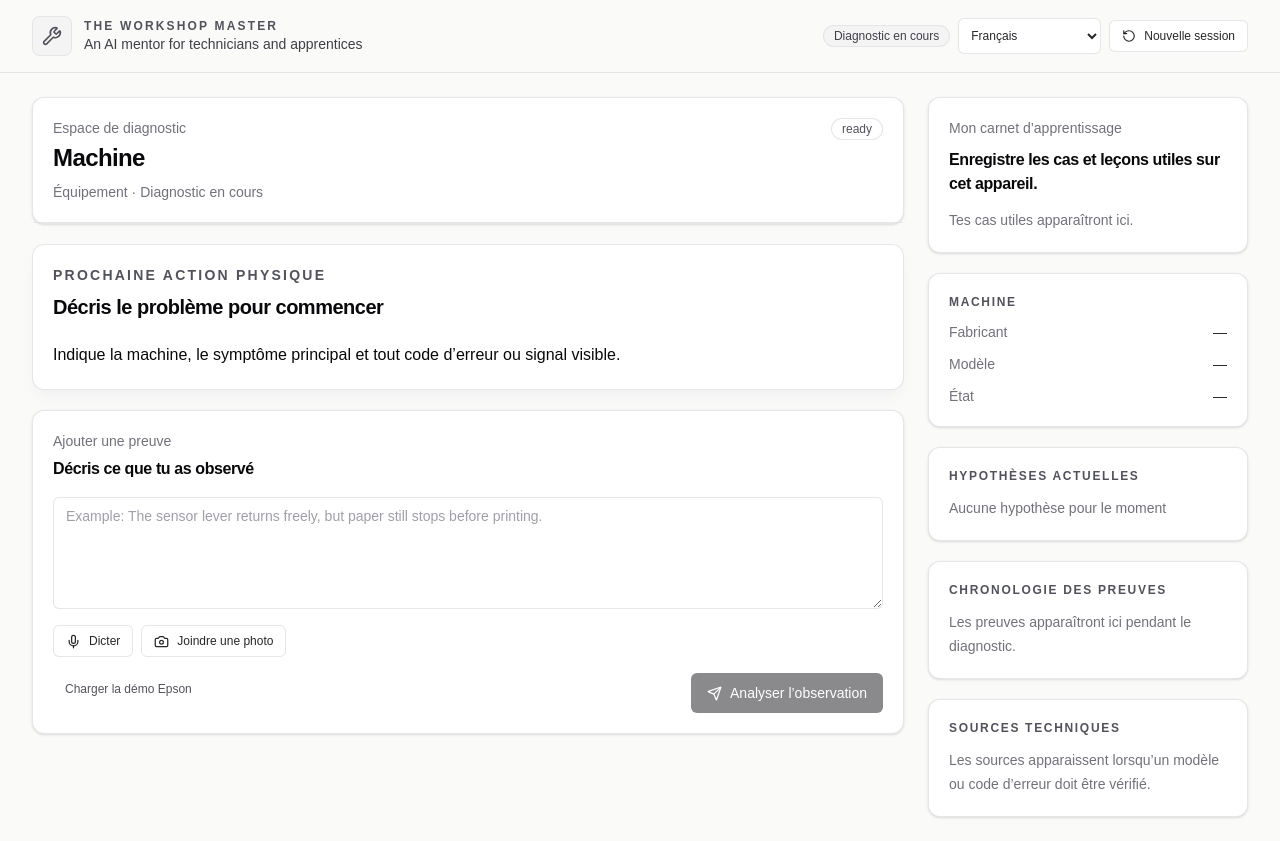
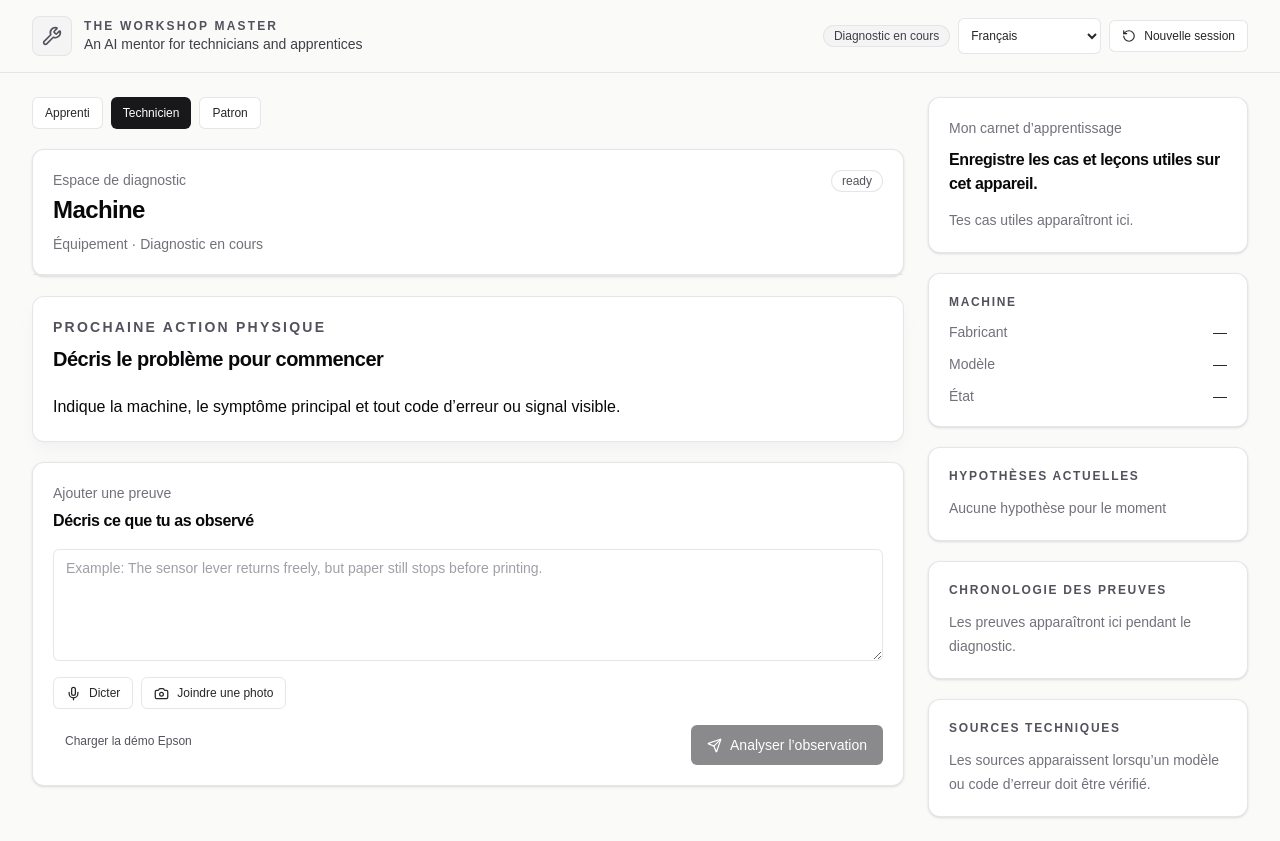
Before and after one commit to tijjanismk/workshop-master, a Next.js app: page / in a window 1280 px wide. Built offline with nearby package versions, Linux system fonts and the light colour scheme.

Commit message:
Adapt diagnostic guidance to user roles

```diff
--- a/src/app/api/diagnostics/route.ts
+++ b/src/app/api/diagnostics/route.ts
@@ -57,6 +57,7 @@ const requestSchema = z.object({
   sessionId: z.string().uuid().optional(),
   message: z.string().trim().min(1).max(2_000),
   language: z.enum(["en", "fr", "bm", "zh"]).default("en"),
+  role: z.enum(["apprentice", "technician", "owner"]).default("technician"),
   imageDataUrl: z
     .string()
     .max(7_000_000)
@@ -91,6 +92,7 @@ export async function POST(request: Request) {
       parsed.data.imageDataUrl,
       parsed.data.language,
       parsed.data.sessionSnapshot,
+      parsed.data.role,
     );
     return Response.json(result, { status: 200 });
   } catch (error) {
--- a/src/components/workshop-dashboard.tsx
+++ b/src/components/workshop-dashboard.tsx
@@ -23,6 +23,7 @@ import { Textarea } from "@/components/ui/textarea";
 import type { AgentDecision, DiagnosticSession } from "@/lib/diagnostics/types";
 
 type Language = "en" | "fr" | "bm" | "zh";
+type UserRole = "apprentice" | "technician" | "owner";
 type Provider = "deepseek" | "openrouter" | "safe-fallback";
 type Recognition = {
   lang: string;
@@ -106,6 +107,11 @@ const dynamicQuestionText: Record<Language, { title: string; description: string
   bm: { title: "Ɲininkaliw nin gɛlɛnko kan", description: "Ɲininkaliw bɛ bɔ gɛlɛnko min i y'a fɔ na.", choose: "Sugandi", apply: "Nin jaabiw kɛ baara la" },
   zh: { title: "针对该问题的问题", description: "这些问题来自你描述的症状。", choose: "请选择", apply: "使用这些答案" },
 };
+
+function RoleSelector({ role, language, onChange }: { role: UserRole; language: Language; onChange: (role: UserRole) => void }) {
+  const labels: Record<Language, Record<UserRole, string>> = { en: { apprentice: "Apprentice", technician: "Technician", owner: "Owner" }, fr: { apprentice: "Apprenti", technician: "Technicien", owner: "Patron" }, bm: { apprentice: "Kalanfa", technician: "Technicien", owner: "Patron" }, zh: { apprentice: "学徒", technician: "技术员", owner: "老板" } };
+  return <div className="flex flex-wrap gap-2" aria-label="User role">{(["apprentice", "technician", "owner"] as UserRole[]).map((value) => <Button key={value} type="button" size="sm" variant={role === value ? "default" : "outline"} onClick={() => onChange(value)}>{labels[language][value]}</Button>)}</div>;
+}
 
 function GuidedOrientation({ language, onApply }: { language: Language; onApply: (summary: string) => void }) {
   const [answers, setAnswers] = useState<GuidedAnswers>({ equipment: "", symptom: "", timing: "", restart: "", safety: "" });
@@ -212,6 +218,7 @@ function EscalationReport({ session, decision, language }: { session?: Diagnosti
 
 export function WorkshopDashboard() {
   const [language, setLanguage] = useState<Language>("fr");
+  const [role, setRole] = useState<UserRole>("technician");
   const [message, setMessage] = useState("");
   const [image, setImage] = useState<string>();
   const [imageName, setImageName] = useState<string>();
@@ -290,7 +297,7 @@ export function WorkshopDashboard() {
       const response = await fetch("/api/diagnostics", {
         method: "POST",
         headers: { "Content-Type": "application/json" },
-        body: JSON.stringify({ message: text, sessionId, sessionSnapshot: session, imageDataUrl: image, language }),
+        body: JSON.stringify({ message: text, sessionId, sessionSnapshot: session, imageDataUrl: image, language, role }),
       });
       const result = await response.json() as ResponsePayload | { error: string };
       if (!response.ok || !("session" in result)) throw new Error("error" in result ? result.error : copy.error);
@@ -328,6 +335,7 @@ export function WorkshopDashboard() {
 
       <div className="mx-auto grid max-w-7xl gap-6 px-4 py-6 sm:px-6 lg:grid-cols-[minmax(0,1.65fr)_20rem] lg:px-8">
         <section className="space-y-5">
+          <RoleSelector role={role} language={language} onChange={setRole} />
           {session ? <>{decision?.followUpQuestions?.length ? <DynamicQuestions key={decision.assistantMessage} decision={decision} language={language} onApply={setMessage} /> : <GuidedOrientation language={language} onApply={setMessage} />}</> : null}
           <DecisionLearning decision={decision} language={language} />
           <CustomerReply decision={decision} language={language} />
--- a/src/lib/diagnostics/orchestrator.ts
+++ b/src/lib/diagnostics/orchestrator.ts
@@ -554,8 +554,10 @@ async function requestModelDecision(
   message: string,
   imageDataUrl?: string,
   language: SupportedLanguage = "en",
+  role: "apprentice" | "technician" | "owner" = "technician",
 ): Promise<ProviderDecision> {
-  const prompt = `Diagnostic session:\n${JSON.stringify(buildModelContext(session))}\n\nNew technician statement:\n${message}\n\nImage attached: ${Boolean(imageDataUrl)}`;
+  const roleGuidance = role === "apprentice" ? "The user is an apprentice: explain the reason, use simple steps, and say when to ask a supervisor." : role === "owner" ? "The user owns the workshop: include customer trust, time, price, delegation, and how to coach an apprentice when relevant." : "The user is a technician: use concise technical language and practical checks.";
+  const prompt = `Diagnostic session:\n${JSON.stringify(buildModelContext(session))}\n\nUser role: ${role}. ${roleGuidance}\n\nNew technician statement:\n${message}\n\nImage attached: ${Boolean(imageDataUrl)}`;
 
   if (process.env.DEEPSEEK_API_KEY) {
     try {
@@ -738,6 +740,7 @@ export async function processTechnicianMessage(
   imageDataUrl?: string,
   language: SupportedLanguage = "en",
   sessionSnapshot?: DiagnosticSession,
+  role: "apprentice" | "technician" | "owner" = "technician",
 ): Promise<ProcessTurnResult> {
   const persistedSession = sessionId ? await getSession(sessionId) : undefined;
   const session =
@@ -783,7 +786,7 @@ export async function processTechnicianMessage(
   }
 
   try {
-    const result = await requestModelDecision(session, message, imageDataUrl, language);
+    const result = await requestModelDecision(session, message, imageDataUrl, language, role);
     applyDecision(session, result.decision, language);
     await saveSession(session);
 
```
Also changed, not shown: 1 other file (tests, documents, lock files or other folders).
